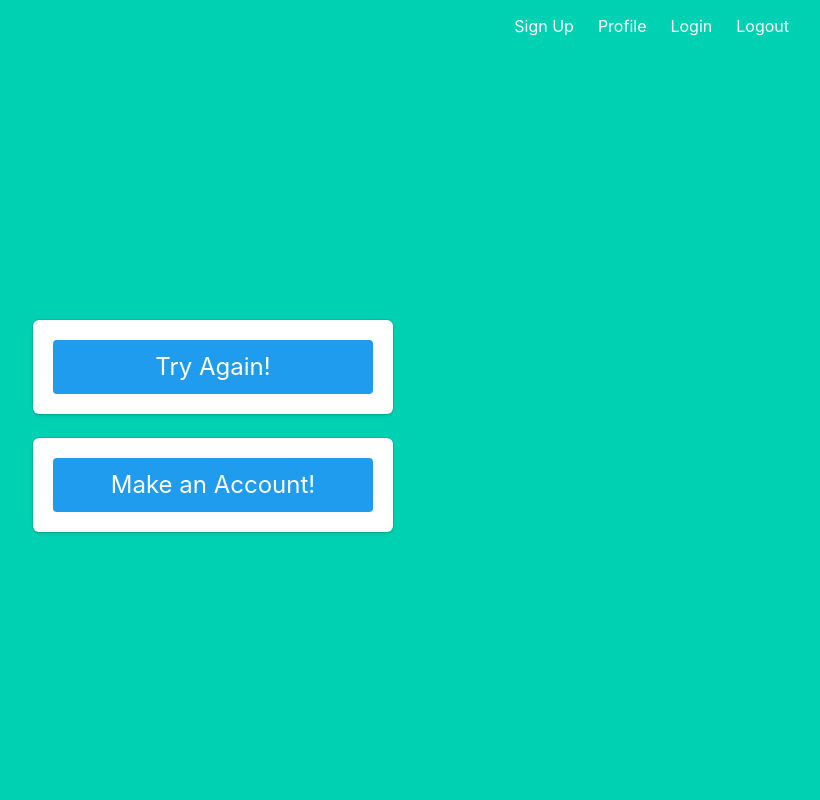
After one commit to zhangyf1029/Music-Match-Application, a Flask app: template dating-app/backend/templates/bad_login.html in a window 1280 px wide. The commit adds this page. Shown: the whole page, without its empty margins (427-1247 px from the left). Run offline with Flask 2, Linux system fonts and the light colour scheme; the template is opened without the code that fills it, so the values that code supplies are empty.

Commit message:
login working and signup working but not current_user.is_auth

```diff
--- a/dating-app/backend/app.py
+++ b/dating-app/backend/app.py
@@ -3,6 +3,7 @@ from flask import Flask
 from flask import render_template, request, redirect, url_for, flash
 from .startup import *
 import requests
+import sqlite3
 
 from werkzeug.security import generate_password_hash, check_password_hash
 
@@ -49,25 +50,9 @@ def test():
 
     db = get_db()
 
-    # create a new user with the form data. Hash the password so the plaintext version isn't saved.
-    #new_user = User(email=email, first_name=first_name, last_name=last_name, pronouns=pronouns, preferences=preferences, dob=dob, password=generate_password_hash(password, method='sha256'))
-
-    # add the new user to the database
-    # db.execute("INSERT INTO USER VALUES(2, 'abc@bu.edu', 'abc', 'def', 'he/him', 'she/her', '1995-01-01', '12345');" )
-    #db.execute("INSERT INTO PROFILE_DATING VALUES(?, ?, ?, ?, ?, ?, ?);", (email, first_name, last_name, pronouns, preferences, dob, password) )
-
-    #db.commit()
-    #db.session.add(new_user)
-    #db.session.commit()
-
-    # for row in db.execute("SELECT * FROM USER"):
-    #     print(row)
-    # userdata = db.execute("SELECT * FROM PROFILE_DATING")
-
-    query = f" SELECT * FROM dating_profile where email='susritha.kopparapu@gmail.com'"
+    query = f" SELECT * FROM user_profile where email='susritha.kopparapu@gmail.com'"
 
     usedEmail = db.execute(query)
-
 
     return render_template('profile.html', data=usedEmail)
 
@@ -75,9 +60,57 @@ def test():
 def profile():
     return render_template('profile.html')
 
-@app.route('/login')
+@app.route('/login', methods=['GET', 'POST'])
 def login():
-    return render_template('login.html')
+    if request.method == "GET":
+        return render_template('login.html')
+    else:
+        email = request.form.get('email')
+        conn = sqlite3.connect('db.sqlite')
+        cursor = conn.cursor()
+
+        # db = get_db()
+        # query = f"SELECT email FROM user_profile WHERE email='{email}'"
+        # in_database = db.execute(query)
+        # if in_database:
+        if cursor.execute("SELECT password FROM user_profile WHERE email = '{0}'".format(email)):
+            data = cursor.fetchall()
+
+            hash_pwd = str(data[0][0] )
+
+            # pwd = str(in_database.password)
+
+            password = request.form.get('password')
+            if check_password_hash(hash_pwd, password):
+                # user = User()
+                # user.id = email
+                # flask_login.login_user(user) #okay login in user
+                # return flask.redirect(flask.url_for('protected')) #protected is a function
+
+                cursor.execute("SELECT * FROM user_profile WHERE email = '{0}'".format(email))
+                user = cursor.fetchone()
+
+                return render_template('profile.html', first_name=user[1], last_name=user[2], pronouns=user[3], preferences=user[4], dob=user[5])
+	#information did not match
+    return render_template("bad_login.html")
+
+
+# @app.route('/login', methods=['POST'])
+# def login():
+#     email = request.form.get('email')
+#     password = request.form.get('password')
+#     remember = True if request.form.get('remember') else False
+
+#     user = UserProfile.query.filter_by(email=email).first()
+
+#     # check if the user actually exists
+#     # take the user-supplied password, hash it, and compare it to the hashed password in the database
+#     if not user or not check_password_hash(user.password, password):
+#         flash('Please check your login details and try again.')
+#         return redirect(url_for('login')) # if the user doesn't exist or password is wrong, reload the page
+
+#     # if the above check passes, then we know the user has the right credentials
+#     return redirect(url_for('profile'))
 
 @app.route('/signup', methods=['GET', 'POST'])
 def signup():
@@ -91,24 +124,23 @@ def signup():
         preferences = request.form.get('preferences')
         dob = request.form.get('dob')
         token = request.form.get('token')
-        image = request.files['image']
+        #image = request.files['image']
         password = request.form.get('password')
 
+        # open connection to database
         db = get_db()
 
-        query = f"SELECT email FROM PROFILE_DATING where email='{email}'"
+        query = f"SELECT email FROM user_profile where email='{email}'"
         usedEmail = db.execute(query)
         #user = ProfileDating.query.filter_by(email=email).first() # if this returns a user, then the email already exists in database
 
         for row in usedEmail:
             if row: # if a user is found, we want to redirect back to signup page so user can try again
                 flash('Email address already exists')
-                return redirect(url_for('login'))
-
-        # open connection to database
+                return redirect(url_for('signup'))
 
         # create a new user with the form data. Hash the password so the plaintext version isn't saved.
-        db.execute("INSERT INTO dating_profile VALUES(?, ?, ?, ?, ?, ?, ?, ?, ?, ?);", (email, first_name, last_name, pronouns, preferences, dob, token, image.filename, image.read(), generate_password_hash(password, method='sha256')) )
+        db.execute("INSERT INTO user_profile VALUES(?, ?, ?, ?, ?, ?, ?, ?);", (email, first_name, last_name, pronouns, preferences, dob, token, generate_password_hash(password, method='sha256')) )
 
 
         # add the new user to the database
@@ -117,7 +149,7 @@ def signup():
         db.commit()
 
         #return redirect(url_for('auth.login'))
-        userdata = db.execute("SELECT * FROM dating_profile")
+        userdata = db.execute("SELECT * FROM user_profile")
 
         return render_template('profile.html',data = userdata) #email=usedEmail, first_name=first_name, last_name=last_name, pronouns=pronouns, preferences=preferences, dob=dob, password=password )
 
@@ -146,10 +178,22 @@ def callback():
     'Content-Type': 'application/json',
     'Authorization': auth_header,
     }
+
     response = requests.get('https://api.spotify.com/v1/me/top/artists', headers=headers)
     data = response.json()
     response_userinfo = requests.get('https://api.spotify.com/v1/me/', headers=headers)
     userinfo = response_userinfo.json()
+
+    # open connection to database
+    db = get_db()
+
+    query = f"SELECT email FROM user_profile where email='{userinfo['email']}'"
+    usedEmail = db.execute(query)
+    #user = ProfileDating.query.filter_by(email=email).first() # if this returns a user, then the email already exists in database
+
+    for row in usedEmail:
+        if row: # if a user is found, we want to redirect back to signup page so user can try again
+            flash('Email address already exists')
 
     return render_template('signup.html', data=data, userinfo=userinfo, token=token)
 
--- /dev/null
+++ b/dating-app/backend/templates/bad_login.html
@@ -0,0 +1,22 @@
+{% extends "base.html" %}
+
+{% block content %}
+<div class="column is-4 is-offset-4">
+<div class="box">
+<form method="GET" action="/login">
+    <button class="button is-block is-info is-large is-fullwidth">Try Again!</button>
+</form>
+</div>
+</div>
+
+<p></p>
+
+<div class="column is-4 is-offset-4">
+<div class="box">
+<form method="GET" action="/">
+    <button class="button is-block is-info is-large is-fullwidth">Make an Account!</button>
+</form>
+</div>
+</div>
+
+{% endblock %}
--- a/dating-app/backend/templates/base.html
+++ b/dating-app/backend/templates/base.html
@@ -19,16 +19,13 @@
                     <div id="navbarMenuHeroA" class="navbar-menu">
                         <div class="navbar-end">
                             <a href="{{ url_for('index') }}" class="navbar-item">
-                                Home
+                                Sign Up
                             </a>
                             <a href="{{ url_for('profile') }}" class="navbar-item">
                                 Profile
                             </a>
                             <a href="{{ url_for('login') }}" class="navbar-item">
                                 Login
-                            </a>
-                            <a href="{{ url_for('signup') }}" class="navbar-item">
-                                Sign Up
                             </a>
                             <a href="{{ url_for('logout') }}" class="navbar-item">
                                 Logout
--- a/dating-app/backend/templates/signup.html
+++ b/dating-app/backend/templates/signup.html
@@ -61,11 +61,11 @@
                 </div>
             </div>
 
-            <div class="field">
+            <!-- <div class="field">
                 <div class="control">
                     <input class="input is-large" type="file" name="image" placeholder="Image" autofocus="">
                 </div>
-            </div>
+            </div> -->
 
             <div class="field">
                 <div class="control">
```
Also changed, not shown: dating-app/backend/models.py (+12 -0 lines), dating-app/backend/templates/login.html (+8 -0 lines), dating-app/backend/templates/profile.html (+7 -6 lines), dating-app/backend/db.sqlite.
